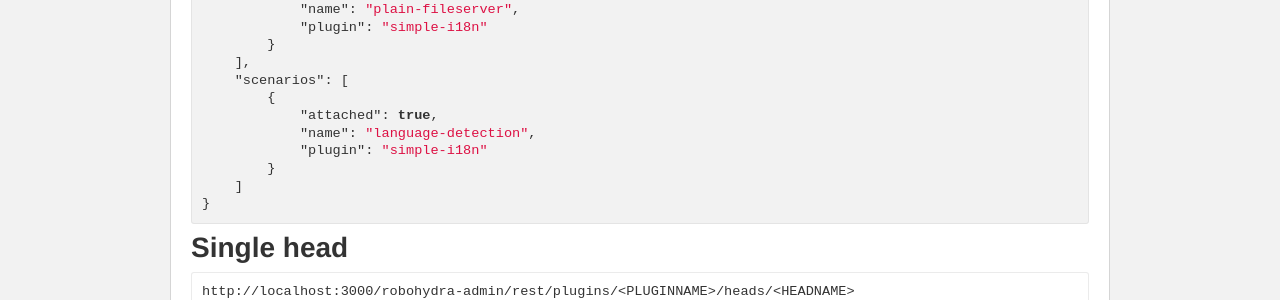
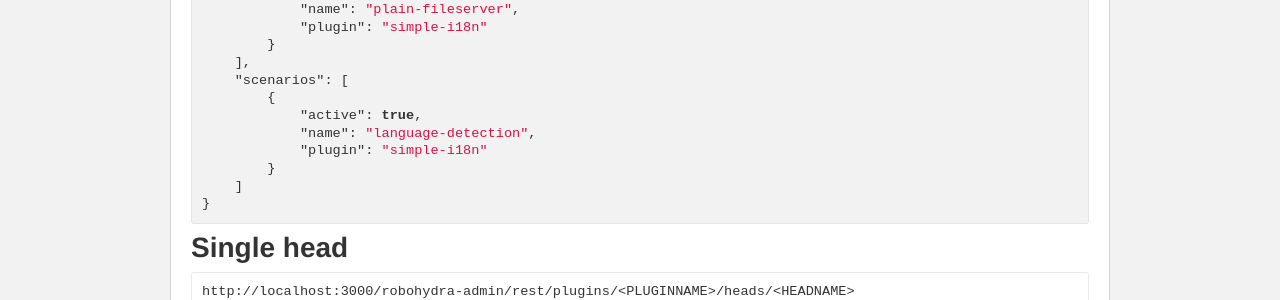
Before and after one commit to robohydra/robohydra, a Jekyll site: the page built from docs/0.4/rest/index.md, in a window 1280 px wide and 900 px high, scrolled down 1254 px. Shown: the part 152-452 px from the top of the window. Built offline with Jekyll 4.4.1, drawn with Linux system fonts in a browser that asks for light colours.

Commit message:
Fix typo (scenarios have "active", not "attached")

```diff
--- a/docs/0.4/rest/index.md
+++ b/docs/0.4/rest/index.md
@@ -86,7 +86,7 @@ given plugin. Example output (reformatted for readability):
     ],
     "scenarios": [
         {
-            "attached": true,
+            "active": true,
             "name": "language-detection",
             "plugin": "simple-i18n"
         }
```
Also changed, not shown: docs/head/rest/index.md (+1 -1 lines).
